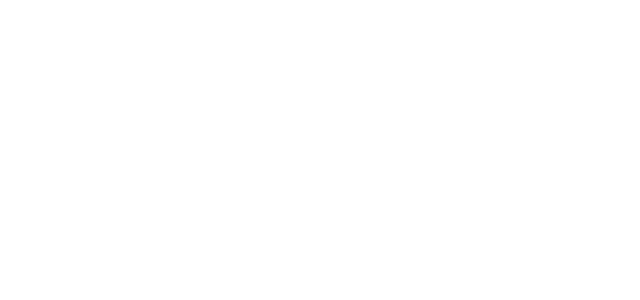
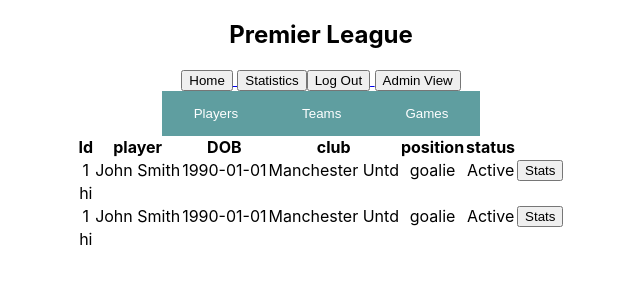
Before and after one commit to jpwalters3/football-capstone-client, a React (Create React App) app: page /Admin in a window 1280 px wide. Before the commit this address had no page. Shown: the top 300 px of the page, without its empty margins (319-959 px from the left). Built offline with nearby package versions, Linux system fonts and the light colour scheme.

Commit message:
admin mode

```diff
--- a/src/App.js
+++ b/src/App.js
@@ -6,6 +6,7 @@
 import AddGame from './pages/AddGame'
 import DeleteGame from './pages/DeleteGame'
 import EditGame from './pages/EditGame'
+import MasterView from './pages/MasterView'
 import './styles/App.css'
 import {
   BrowserRouter as Router,
@@ -26,7 +27,7 @@
           <Route path = "/EditGame" element = {<EditGame />}/>
           <Route path = "/AddGame" element = {<AddGame />}/>
           <Route path = "/DeleteGame" element = {<DeleteGame />}/>
-          <Route path = "/MasterView" elemenet = {<></>}/>
+          <Route path = "/Admin" element = {<MasterView/>}/>
         </Routes>
       </Router>
     </div>
--- /dev/null
+++ b/src/components/DisplayBar.js
@@ -0,0 +1,24 @@
+import React from 'react'
+import { useState } from 'react'
+import DisplayElement from './DisplayElement'
+import Roster from './Roster'
+import ShowAllTeams from './ShowAllTeams'
+import ShowAllGames from './ShowAllGames'
+
+const Navbar = () => {
+    const [display, setDisplay] = useState("players");
+  return (
+    <div>
+        <div id = "display-bar">
+            <DisplayElement Name = "Players" onShow = {()=>setDisplay("players")}/>
+            <DisplayElement Name = "Teams" onShow = {()=>setDisplay("teams")} />
+            <DisplayElement Name = "Games" onShow = {()=>setDisplay("games")} />
+        </div>
+        {(display === "players") && <Roster />}
+        {(display === "teams") && <ShowAllTeams />}
+        {(display === "games") && <ShowAllGames />}
+    </div>
+  )
+}
+
+export default Navbar
--- /dev/null
+++ b/src/components/DisplayElement.js
@@ -0,0 +1,11 @@
+import React from 'react'
+
+const DisplayElement = ({Name, onShow}) => {
+  return (
+    <div className = "display-element">
+        <button className = "display-button" onClick = {onShow}>{Name}</button>
+    </div>
+  )
+}
+
+export default DisplayElement
--- a/src/components/Header.js
+++ b/src/components/Header.js
@@ -9,7 +9,7 @@
           <Link to="/Home"> <button>Home</button> </Link>
           <Link to="/Statistics"><button>Statistics</button></Link>
           <Link to = "/"><button>Log Out</button> </Link>
-          <Link to ="/Admin"></Link>
+          <Link to ="/Admin"><button>Admin View</button></Link>
       </nav>
     </div>
   )
--- a/src/pages/Roster.jsx
+++ b/src/components/Roster.jsx
@@ -1,4 +1,4 @@
-import PlayerDisplay from "../components/PlayerDisplay";
+import PlayerDisplay from "./PlayerDisplay";
 import '../styles/Roster.css'
 import React from 'react'
 
--- /dev/null
+++ b/src/components/ShowAllGames.js
@@ -0,0 +1,14 @@
+import React from 'react'
+
+const ShowAllGames = () => {
+  return (
+    <div>
+      <h3>Show All Games</h3>
+      <p>TODO: add GET request for all games</p>
+      <p>TODO: display game data</p>
+      <p>TODO: navigation for ADD, DELETE, UPDATE</p>
+    </div>
+  )
+}
+
+export default ShowAllGames
--- /dev/null
+++ b/src/components/ShowAllTeams.js
@@ -0,0 +1,14 @@
+import React from 'react'
+
+const ShowAllTeams = () => {
+  return (
+    <div>
+      <h3>Show All Teams</h3>
+      <p>TODO: add GET request for all teams</p>
+      <p>TODO: display team data</p>
+      <p>TODO: navigation for ADD, DELETE, UPDATE</p>
+    </div>
+  )
+}
+
+export default ShowAllTeams
--- a/src/pages/MasterView.js
+++ b/src/pages/MasterView.js
@@ -1,9 +1,13 @@
 import React from 'react'
+import '../styles/MasterView.css'
+import DisplayBar from '../components/DisplayBar'
+import Header from '../components/Header'
 
 const MasterView = () => {
   return (
     <div>
-      <button></button>
+      <Header />
+      <DisplayBar />
     </div>
   )
 }
--- a/src/pages/ViewRoster.js
+++ b/src/pages/ViewRoster.js
@@ -1,6 +1,6 @@
 import React from 'react'
 import Header from '../components/Header'
-import Roster from './Roster'
+import Roster from '../components/Roster'
 
 const ViewRoster = () => {
     let urlparams = new URLSearchParams(window.location.search)
--- /dev/null
+++ b/src/styles/MasterView.css
@@ -0,0 +1,14 @@
+.display-element{
+    display: inline-block;
+    background-color:cadetblue;
+  }
+.display-button{
+    background-color:cadetblue;
+    color: white;
+    border: 2px;
+    border:black;
+    padding: 15px 32px;
+  }
+.display-button:hover{
+    background-color:rgb(60, 131, 134);
+  }
```
